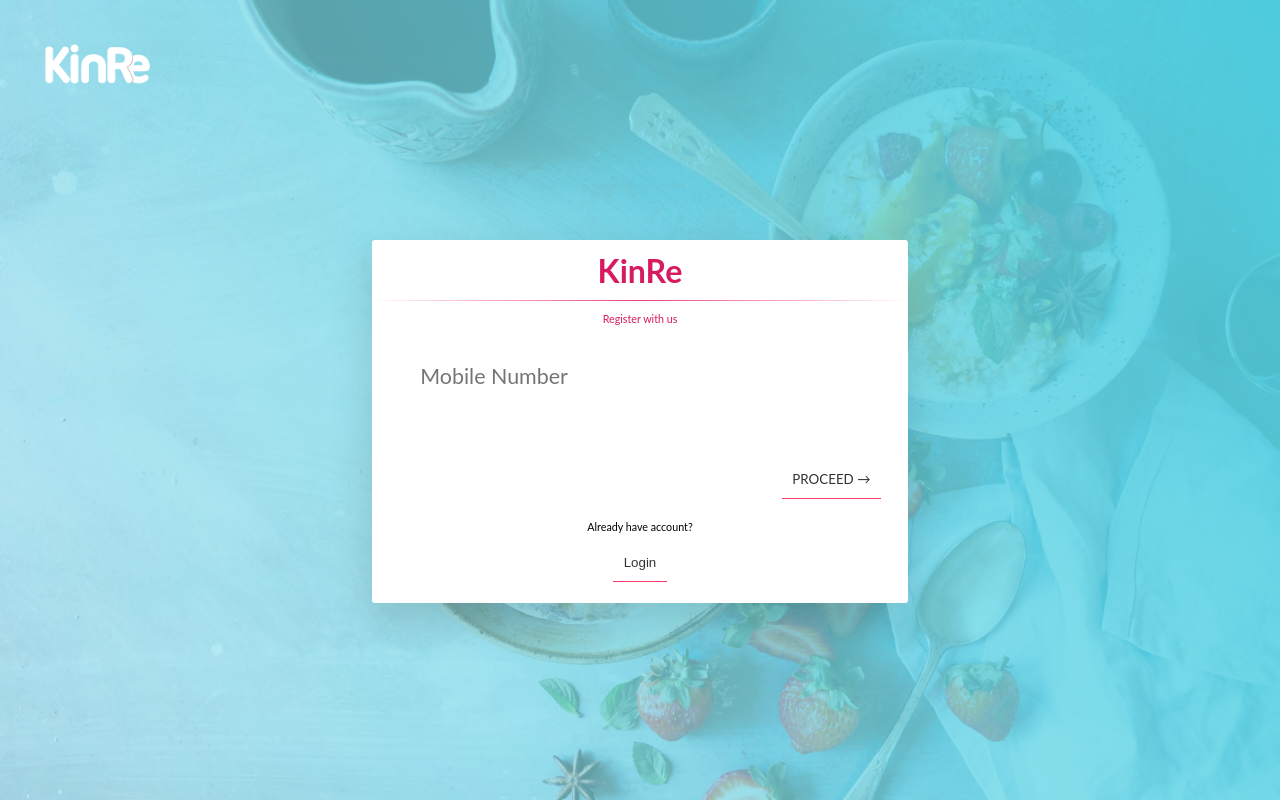
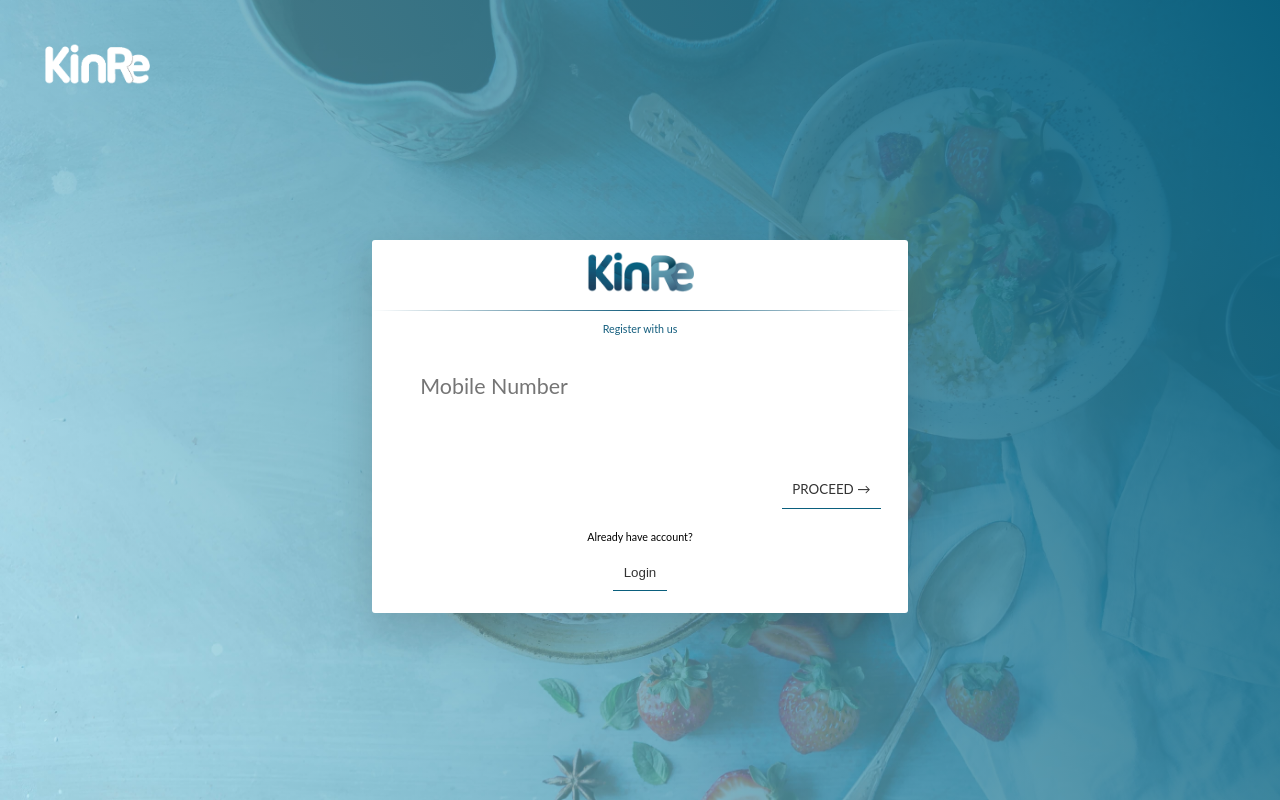
Before and after one commit to NaveenPantra/kinRe, a plain HTML site: page docs/index.html in a window 1280 px wide. Drawn offline with Linux system fonts and the light colour scheme.

Commit message:
Changing kinRe Logo

```diff
--- a/docs/css/style.css
+++ b/docs/css/style.css
@@ -69,7 +69,7 @@
 .main {
     height: 100vh;
     position: relative;
-    background-image: linear-gradient(60deg, rgba(178, 235, 242, 0.56), rgba(77, 208, 225, 0.95)), url(../images/mainBackground.jpg);
+    background-image: linear-gradient(60deg, rgba(178, 235, 242, 0.56), #0a5f7d), url(../images/mainBackground.jpg);
     background-position: center;
     background-size: cover;
     clip-path: polygon(0% 0%, 100% 0%, 100% 60%, 75% 100% , 0% 100%);
@@ -82,6 +82,11 @@
     -webkit-animation: fromLeft 0.5s ease-in;
     -o-animation: fromLeft 0.5s ease-in;
     animation: fromLeft 0.5s ease-in;
+}
+
+.card__logo {
+  width: 10rem;
+  backface-visibility: hidden;
 }
 
 /* Centering Content Begin */
@@ -172,7 +177,7 @@
 .card__hr {
     border: 0;
     height: 1px;
-    background-image: linear-gradient(to right, rgba(0, 0, 0, 0), #ec407a, rgba(0, 0, 0, 0));
+    background-image: linear-gradient(to right, rgba(0, 0, 0, 0), #135d7d, rgba(0, 0, 0, 0));
 }
 
 /* Horizontal line styling end*/
@@ -180,7 +185,7 @@
 .card__register {
     margin: 1rem;
     text-align: center;
-    color: #d81b60;
+    color: #135d7d;
 }
 
 /* Form Styling */
@@ -203,6 +208,7 @@
     border-bottom: 3px solid transparent;
     border-radius: 3px;
     outline: none;
+    backface-visibility: hidden;
     background-color: rgba(255, 255, 255, 0.5);
     -webkit-transition: all 0.3s;
     -moz-transition: all 0.3s;
@@ -212,11 +218,11 @@
 }
 
 .phnum:active:invalid, .phnum:focus:invalid {
-    border-bottom: 3px solid rgba(77, 208, 225, 0.95);
+    border-bottom: 3px solid #db2d6c;
 }
 
 .phnum:active, .phnum:focus {
-    border-bottom: 3px solid #d81b60;
+    border-bottom: 3px solid #0a5f7d;
 }
 /* Inputfield end */
 
@@ -257,7 +263,7 @@
 }
 
 .btn-submit, .btn-log, .btn-reg {
-    border-bottom: 1px solid #ff3366;
+    border-bottom: 1px solid #0a5f7d;
     padding: 1rem;
     color: #333;
     transition: all 0.3s;
@@ -265,7 +271,7 @@
 
 .btn-submit:hover, .btn-log:hover, .btn-reg:hover {
     color: #eee;
-    background-color: #ff3366;
+    background-color: #0a5f7d;
     transform: translateY(-0.3rem);
     box-shadow: 2px 3px 5px #bdbdbd;
 }
--- a/docs/index.html
+++ b/docs/index.html
@@ -16,7 +16,7 @@
                     <div class="card__side card__side-front" id="register">
 
                         <div class="card__intro">
-                            <div class="card__kinre"><!--<img class="logo" src="images/kinreLogo_01.png" alt="KinRe logo, KinRe">-->KinRe</div>
+                            <div class="card__kinre"><img class="card__logo" src="images/kinreLogo_03.png" alt="KinRe logo, KinRe"></div>
                             <hr class="card__hr">
                             <div class="card__register">Register with us</div>
                         </div>
@@ -43,10 +43,10 @@
                         </div>
                     </div>
 
-                    <!-- Currently pending (want to simulate it by JS (i.e: card rotation)) -->
+		    <!-- Card backside -->
                     <div class="card__side card__side-back hide" id="login">
                         <div class="card__intro">
-                            <div class="card__kinre"><!--<img class="logo" src="images/kinreLogo_01.png" alt="KinRe logo, KinRe">-->KinRe</div>
+                            <div class="card__kinre"><img class="card__logo" src="images/kinreLogo_03.png" alt="KinRe logo, KinRe"></div>
                             <hr class="card__hr">
                             <div class="card__register">Login</div>
                             <div class="card__form-back">
```
Also changed, not shown: docs/images/kinreLogo_03.png (added).
